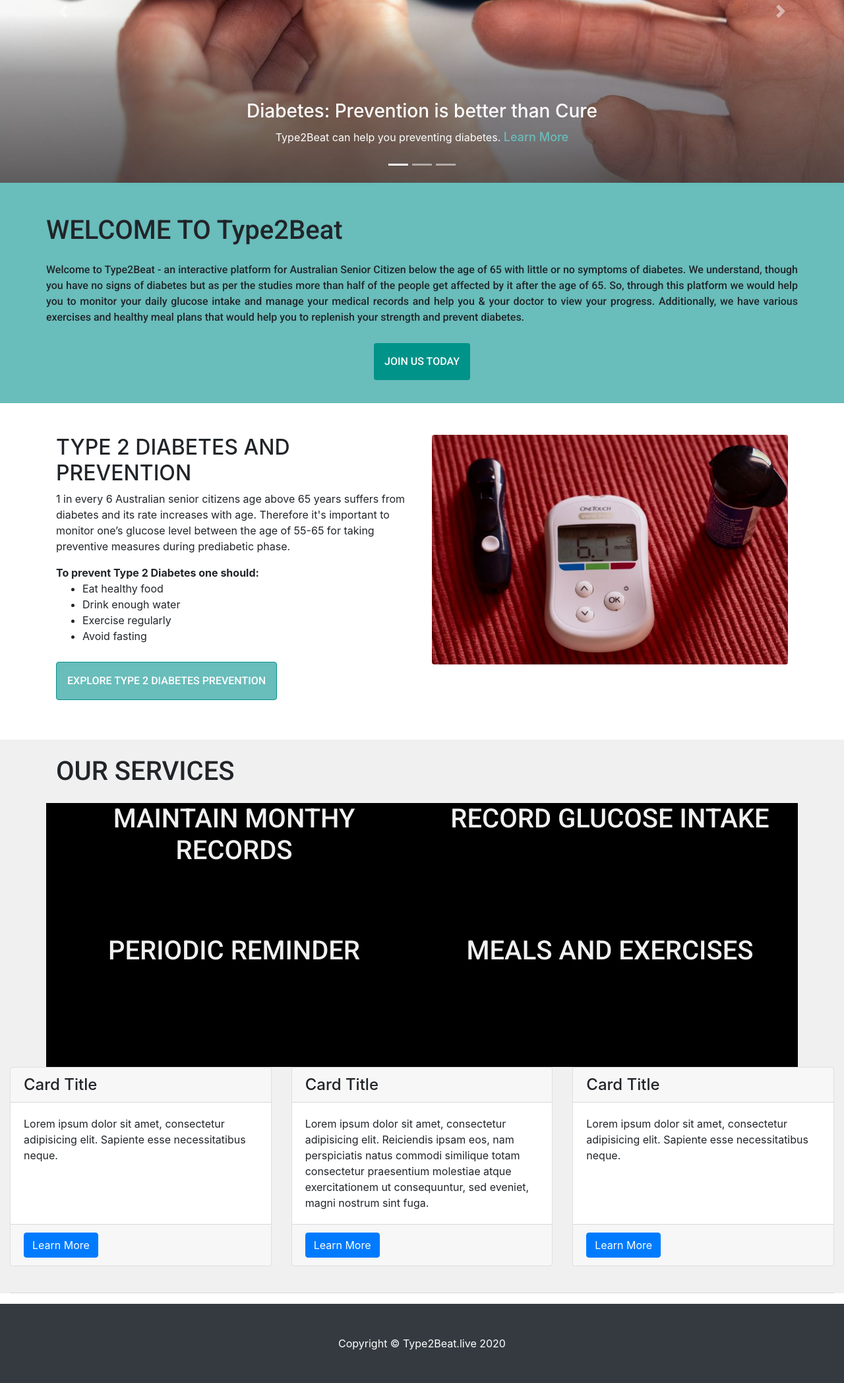
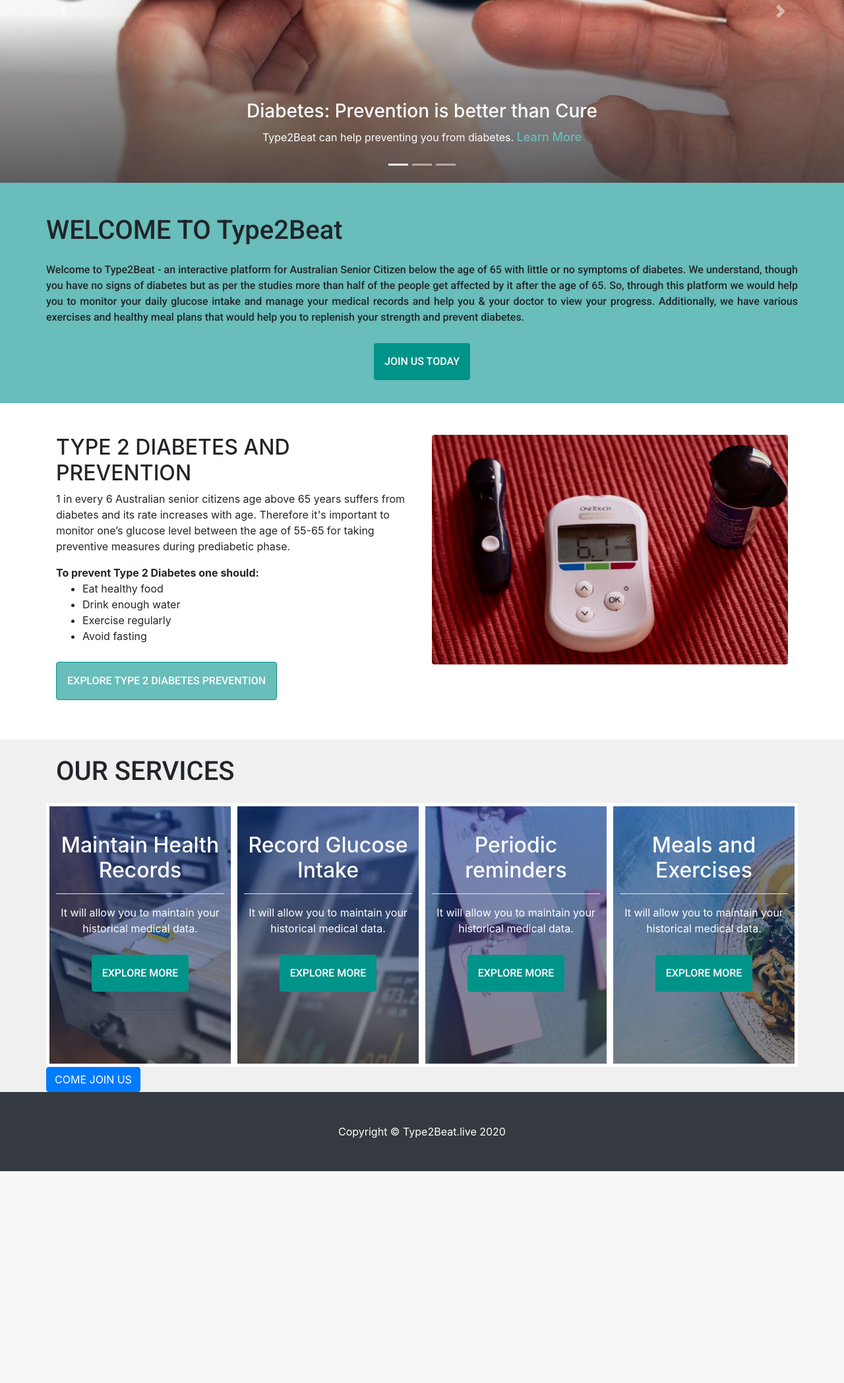
Before and after one commit to princeDogra/type2beat, a Django app: page / in a window 1280 px wide. Shown: the part 299-2395 px from the top of the page at 66% size. After the commit the page ends 2074 px from the top, so only its background shows below. Run offline with Django 3.2, Linux system fonts and the light colour scheme; some libraries are stand-ins or nearby versions.

Commit message:
Berlin: commit 1.2 iteration 1

```diff
--- a/awareness/static/css/style.css
+++ b/awareness/static/css/style.css
@@ -75,7 +75,7 @@ font-family: 'Roboto', sans-serif;
     color: #fff;
 }
 
-.t2b-navi-2 {
+.t2b-btn-2 {
     margin: 0.7rem auto;
     text-decoration: none;
     padding: 1rem;
@@ -87,7 +87,7 @@ font-family: 'Roboto', sans-serif;
     font-family: 'Roboto', sans-serif;
 }
 
-.t2b-navi-2:hover{
+.t2b-btn-2:hover{
     text-decoration: none;
     background-color: #fff;
     color: #009389;
@@ -98,9 +98,38 @@ font-family: 'Roboto', sans-serif;
 }
 
 .t2b-section-service-1{
-    min-height: 200px;
+    min-height: 400px;
     background: #000;
-    font-family: 'Roboto', sans-serif;
     text-align: center;
     color: #f0f0f0;
+    padding: 5px;
 }
+
+.t2b-section-service-1-inner {
+    height: 100%;
+    padding: 10px;
+    color: #fff;
+}
+
+.t2b-section-service-1-inner h2 {
+    padding-top: 30px;
+}
+
+.opp-1{
+    background-color: #fff;
+    color: #0c0c0c;
+}
+
+.opp-2 {
+    background-color: #c0c0c0;
+    color: #0d0d0d;
+}
+
+.hr-white {
+    background-color: #fff;
+}
+
+.blockquote {
+    font-weight: 400;
+    font-size: medium;
+}
--- a/awareness/templates/index.html
+++ b/awareness/templates/index.html
@@ -15,13 +15,13 @@
         <div class="carousel-item active" style="background-image: url('{% static 'images/carousel-4.jpg' %}')">
           <div class="carousel-caption d-none d-md-block">
             <h3>Diabetes: Prevention is better than Cure</h3>
-            <p>Type2Beat can help you preventing diabetes. <a href="#" class="carousel-hyperlink">Learn More</a></p>
+            <p>Type2Beat can help preventing you from diabetes. <a href="{% url 'services' %}" class="carousel-hyperlink">Learn More</a></p>
           </div>
         </div>
         <!-- Slide Two - Set the background image for this slide in the line below -->
         <div class="carousel-item" style="background-image: url('{% static 'images/carousel-2.jpg' %}')">
           <div class="carousel-caption d-none d-md-block">
-            <h3>Second Slide</h3>
+            <h3>Stay together</h3>
             <p>This is a description for the second slide.</p>
           </div>
         </div>
@@ -57,7 +57,7 @@
                 and help you & your doctor to view your progress. Additionally, we have various exercises
                 and healthy meal plans that would help you to replenish your strength and prevent diabetes.
             </p>
-            <a href="" class="btn btn-primary t2b-navi-2"> JOIN US TODAY</a>
+            <a href="" class="btn btn-primary t2b-btn-2"> JOIN US TODAY</a>
     </div>
 
     </div>
@@ -94,65 +94,52 @@
   <div class="row">
     <div class="container">
       <h1 class="my-4 t2b-h1">OUR SERVICES</h1>
-      <div class="row">
-        <div class="col-lg-6 t2b-section-service-1">
-          <h1>MAINTAIN MONTHY RECORDS</h1>
+      <div class="row t2b-container">
+        <div class="col-lg-3 t2b-section-service-1 opp-1">
+          <div class="t2b-section-service-1-inner" style="background: url('{% static 'images/pro-info-med-record.jpg' %}')">
+            <h2>Maintain Health Records</h2>
+            <hr class="hr-white">
+            <blockquote class="blockquote">
+              It will allow you to maintain your historical medical data.
+            </blockquote>
+            <a href="{% url 'services' %}" class="btn btn-primary t2b-btn-2">EXPLORE MORE</a>
+            <hr>
+          </div>
         </div>
-        <div class="col-lg-6 t2b-section-service-1">
-          <h1>RECORD GLUCOSE INTAKE</h1>
+        <div class="col-lg-3 t2b-section-service-1 opp-1">
+          <div class="t2b-section-service-1-inner" style="background: url('{% static 'images/pro-info-glucose.jpg' %}')">
+            <h2>Record Glucose Intake</h2>
+            <hr class="hr-white">
+            <blockquote class="blockquote">
+              It will allow you to maintain your historical medical data.
+            </blockquote>
+            <a href="{% url 'services' %}" class="btn btn-primary t2b-btn-2">EXPLORE MORE</a>
+          </div>
         </div>
-        <div class="col-lg-6 t2b-section-service-1">
-          <h1>PERIODIC REMINDER</h1>
+        <div class="col-lg-3 t2b-section-service-1 opp-1">
+          <div class="t2b-section-service-1-inner" style="background: url('{% static 'images/pro-info-reminder.jpg' %}')">
+            <h2>Periodic reminders</h2>
+            <hr class="hr-white">
+            <blockquote class="blockquote">
+              It will allow you to maintain your historical medical data.
+            </blockquote>
+            <a href="{% url 'services' %}" class="btn btn-primary t2b-btn-2">EXPLORE MORE</a>
+          </div>
         </div>
-        <div class="col-lg-6 t2b-section-service-1">
-          <h1>MEALS AND EXERCISES</h1>
+        <div class="col-lg-3 t2b-section-service-1 opp-1">
+          <div class="t2b-section-service-1-inner" style="background: url('{% static 'images/pro-info-food.jpg' %}')">
+            <h2>Meals and Exercises</h2>
+            <hr class="hr-white">
+            <blockquote class="blockquote">
+              It will allow you to maintain your historical medical data.
+            </blockquote>
+            <a href="{% url 'services' %}" class="btn btn-primary t2b-btn-2">EXPLORE MORE</a>
+          </div>
         </div>
+        <hr class="hr-white">
+        <a href="#" class="btn btn-primary t2b-btn-3">COME JOIN US</a>
       </div>
     </div>
   </div>
-    <!-- Marketing Icons Section -->
-
-
-    <div class="row">
-      <div class="col-lg-4 mb-4">
-        <div class="card h-100">
-          <h4 class="card-header">Card Title</h4>
-          <div class="card-body">
-            <p class="card-text">Lorem ipsum dolor sit amet, consectetur adipisicing elit. Sapiente esse necessitatibus neque.</p>
-          </div>
-          <div class="card-footer">
-            <a href="#" class="btn btn-primary">Learn More</a>
-          </div>
-        </div>
-      </div>
-      <div class="col-lg-4 mb-4">
-        <div class="card h-100">
-          <h4 class="card-header">Card Title</h4>
-          <div class="card-body">
-            <p class="card-text">Lorem ipsum dolor sit amet, consectetur adipisicing elit. Reiciendis ipsam eos, nam perspiciatis natus commodi similique totam consectetur praesentium molestiae atque exercitationem ut consequuntur, sed eveniet, magni nostrum sint fuga.</p>
-          </div>
-          <div class="card-footer">
-            <a href="#" class="btn btn-primary">Learn More</a>
-          </div>
-        </div>
-      </div>
-      <div class="col-lg-4 mb-4">
-        <div class="card h-100">
-          <h4 class="card-header">Card Title</h4>
-          <div class="card-body">
-            <p class="card-text">Lorem ipsum dolor sit amet, consectetur adipisicing elit. Sapiente esse necessitatibus neque.</p>
-          </div>
-          <div class="card-footer">
-            <a href="#" class="btn btn-primary">Learn More</a>
-          </div>
-        </div>
-      </div>
-    </div>
-    <!-- /.row -->
-
-
-    <hr>
-
-
 </div>
 {% endblock main %}
```
Also changed, not shown: awareness/static/images/pro-info-food.jpg (added), awareness/static/images/pro-info-glucose.jpg (added), awareness/static/images/pro-info-med-record.jpg (added), awareness/static/images/pro-info-reminder.jpg (added).
